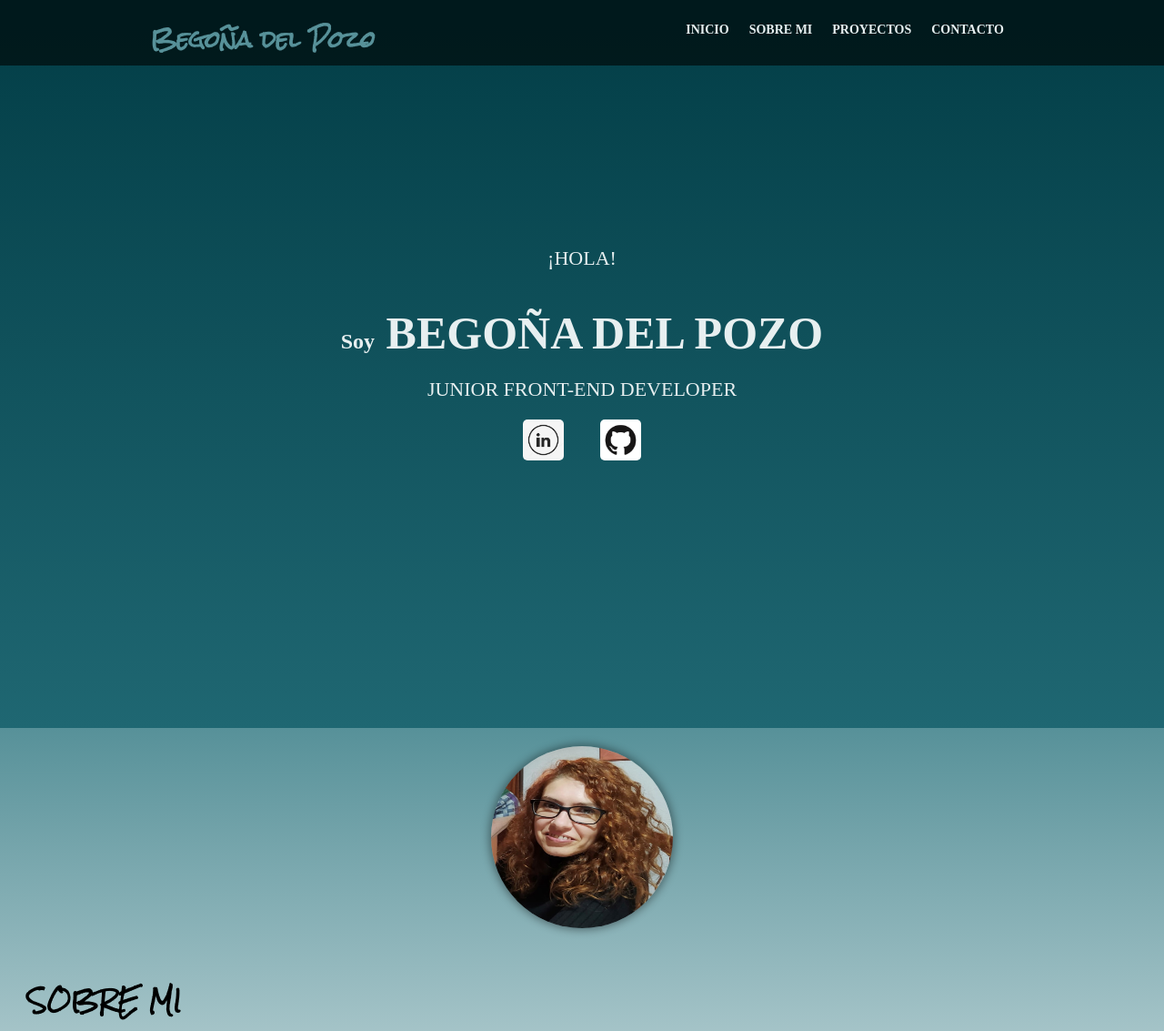
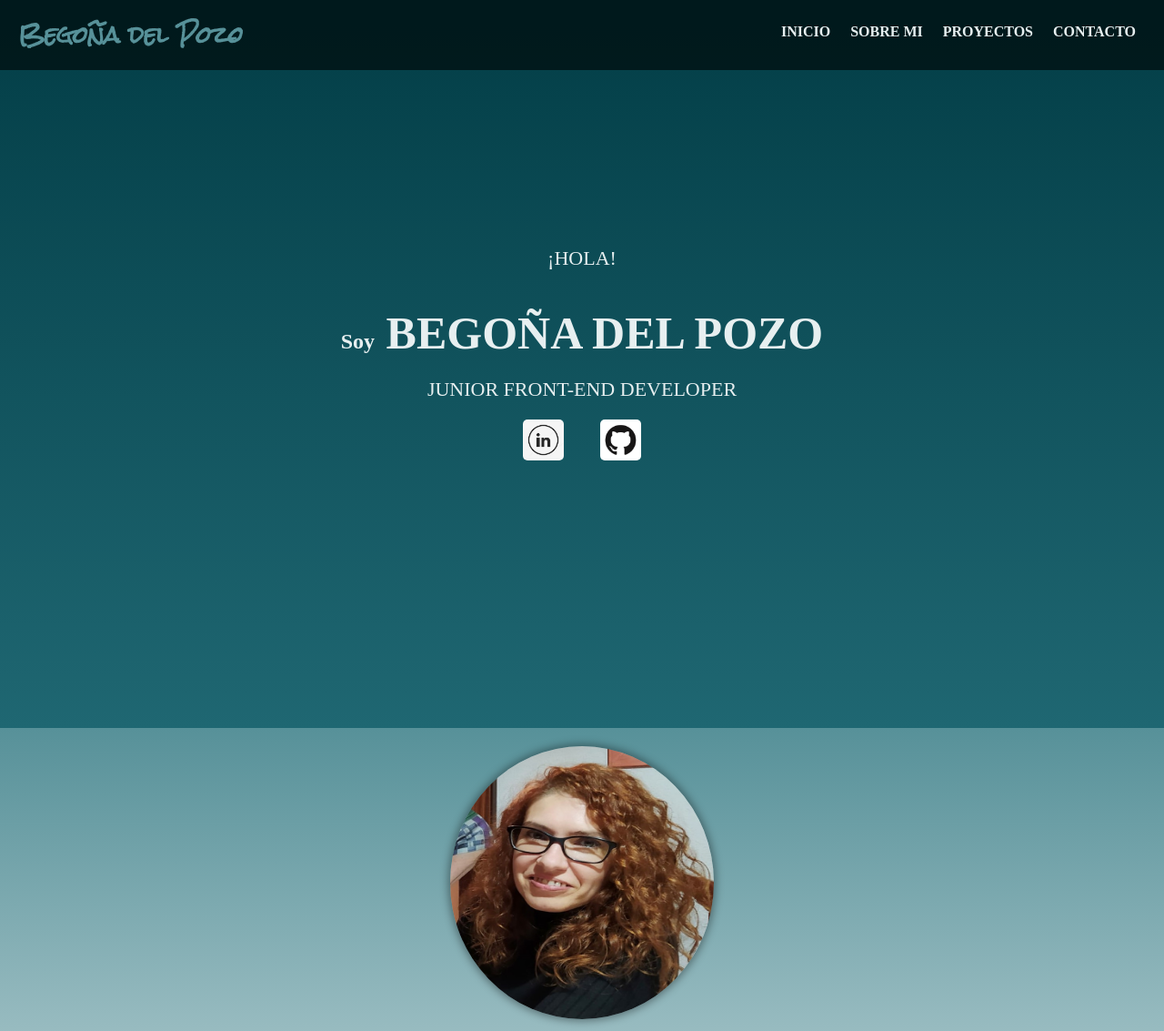
Before and after one commit to Begodpo/Portfolio, a React app: page / in a window 1280 px wide. Shown: the top 1133 px of the page at 91% size. Built offline with nearby package versions, Linux system fonts and the light colour scheme; a web font is replaced by a local one.

Commit message:
add responsive styles to 1200px

```diff
--- a/src/styles/components/About.scss
+++ b/src/styles/components/About.scss
@@ -24,6 +24,10 @@
     @media (min-width: 768px) {
       width: 200px;
       height: 200px;
+    }
+    @media (min-width: 1200px) {
+      width: 290px;
+      height: 300px;
     }
   }
   &__article {
@@ -68,6 +72,9 @@
         font-size: 1.6rem;
         width: 30%;
       }
+      @media (min-width: 1200px) {
+        width: 10%;
+      }
     }
     &--button:hover {
       cursor: pointer;
--- a/src/styles/components/Header.scss
+++ b/src/styles/components/Header.scss
@@ -9,13 +9,18 @@
   background-color: rgba(0, 10, 11, 0.7);
   position: fixed;
   width: 100%;
+
   @media (min-width: 768px) {
     flex-direction: row;
-    justify-content: space-around;
+    justify-content: space-between;
+    padding: 1rem 2rem;
   }
   &__title {
     color: var(--lightBlue);
     margin-top: 1.5rem;
+    @media (min-width: 768px) {
+      margin-top: auto;
+    }
   }
   &__nav {
     padding-bottom: 1rem;
@@ -30,6 +35,9 @@
       border-radius: 0.5rem;
       text-transform: uppercase;
       transition: color ease 0.7s;
+      @media (min-width: 768px) {
+        font-size: 1.6rem;
+      }
     }
     &--link:hover {
       background-color: var(--lightBlue);
--- a/src/styles/components/Projects.scss
+++ b/src/styles/components/Projects.scss
@@ -75,4 +75,9 @@
     grid-template-columns: repeat(2, 1fr);
     column-gap: 2rem;
   }
+  @media (min-width: 1200px) {
+    display: grid;
+    grid-template-columns: repeat(4, 1fr);
+    column-gap: 2.5rem;
+  }
 }
```
